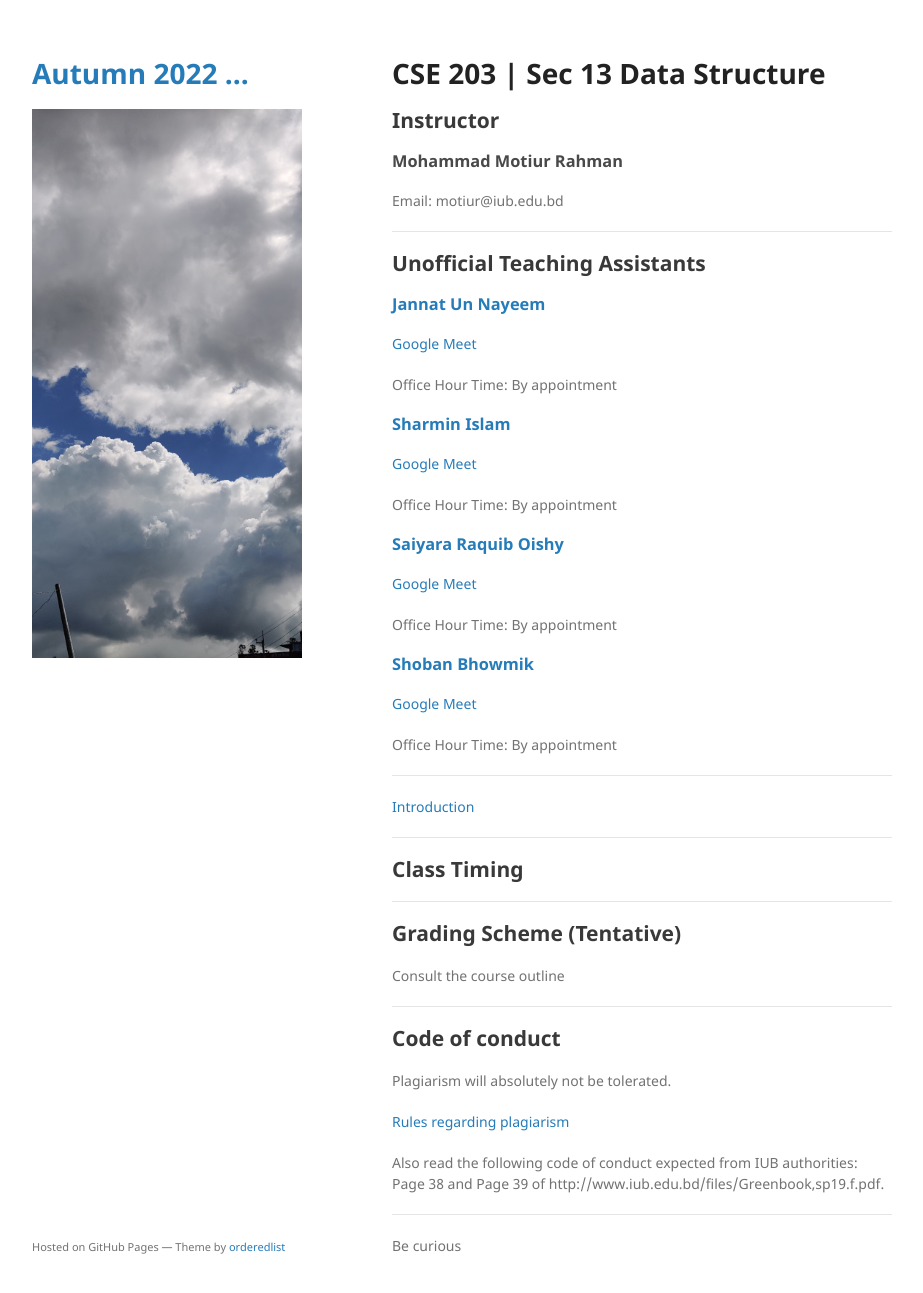
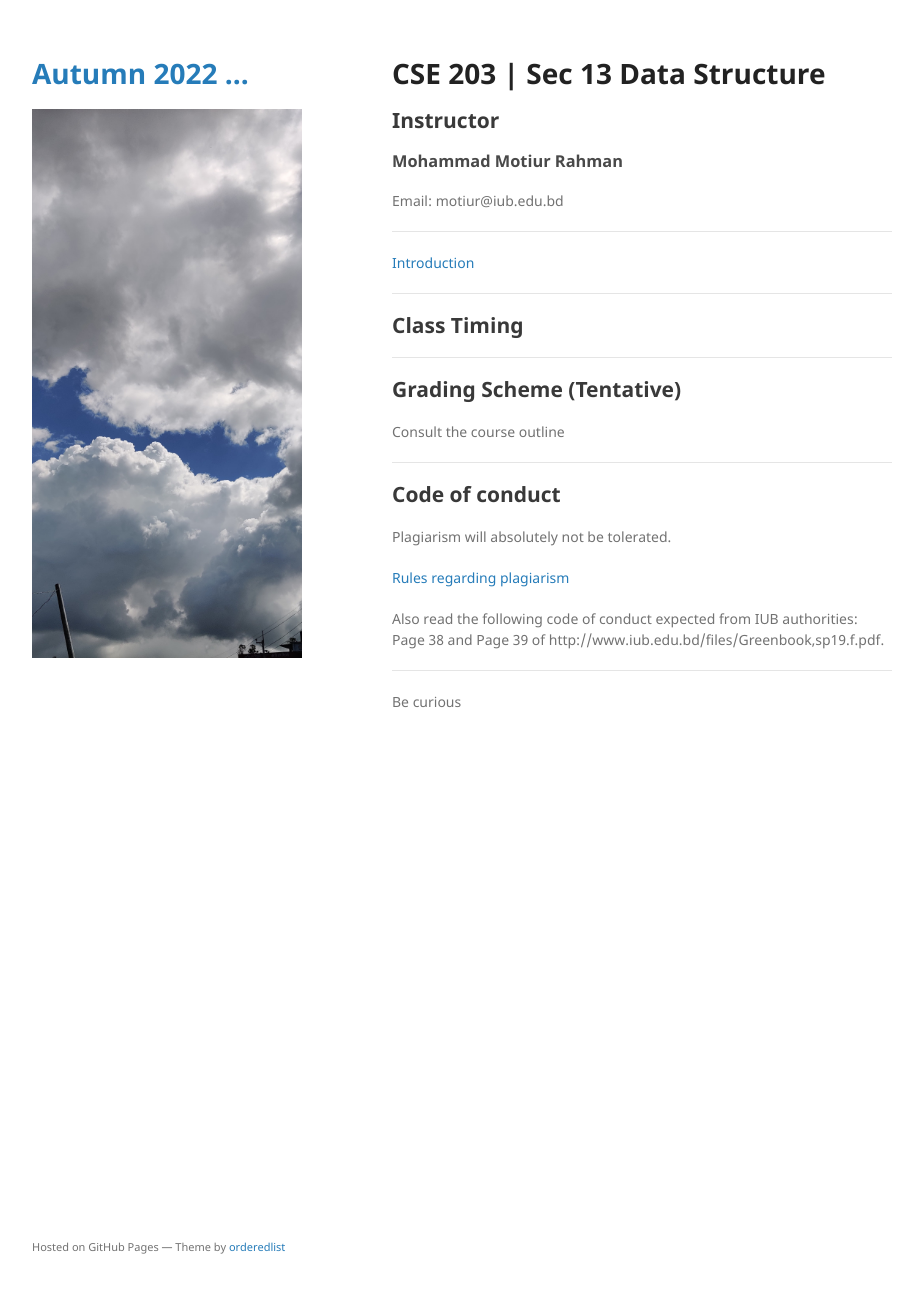
Before and after one commit to mohammadmotiurrahman/mohammadmotiurrahman.github.io, a Jekyll site: the page built from cse203_13/index.md, in a window 1280 px wide and 1326 px high. Shown: the top 1293 px of the window, without its empty margins (178-1101 px from the left). Built offline with Jekyll 4.4.1, drawn with Linux system fonts in a browser that asks for light colours; our own code applies the rules of GitHub Pages for plain Markdown files.

Commit message:
Update index.md

```diff
--- a/cse203_13/index.md
+++ b/cse203_13/index.md
@@ -3,37 +3,6 @@
 ## Instructor
 ### Mohammad Motiur Rahman
 Email: motiur@iub.edu.bd
-* * *
-## Unofficial Teaching Assistants
-
-
-### [Jannat Un Nayeem ](mailto:2030087@iub.edu.bd )
-
-[Google Meet](http://meet.google.com/rmm-fzar-yng)
-
-Office Hour Time: By appointment
-
-
-### [Sharmin Islam](mailto:1822217@iub.edu.bd  )
-
-[Google Meet](http://meet.google.com/ooy-ozzg-dzt)
-
-Office Hour Time: By appointment
-
-
-### [Saiyara Raquib Oishy](mailto:1930931@iub.edu.bd )
-
-[Google Meet](http://meet.google.com/axk-ysgi-vht)
-
-Office Hour Time: By appointment
-
-
-### [Shoban Bhowmik](mailto:1930533@iub.edu.bd )
-
-[Google Meet](meet.google.com/trr-ysdk-bta)
-
-Office Hour Time: By appointment
-
 * * *
 
 [Introduction](https://docs.google.com/presentation/d/1BeWLuxuX2yREbHlYiahApuTAQoqZfGy9sN42g2HqjnM/edit?usp=sharing)
```
